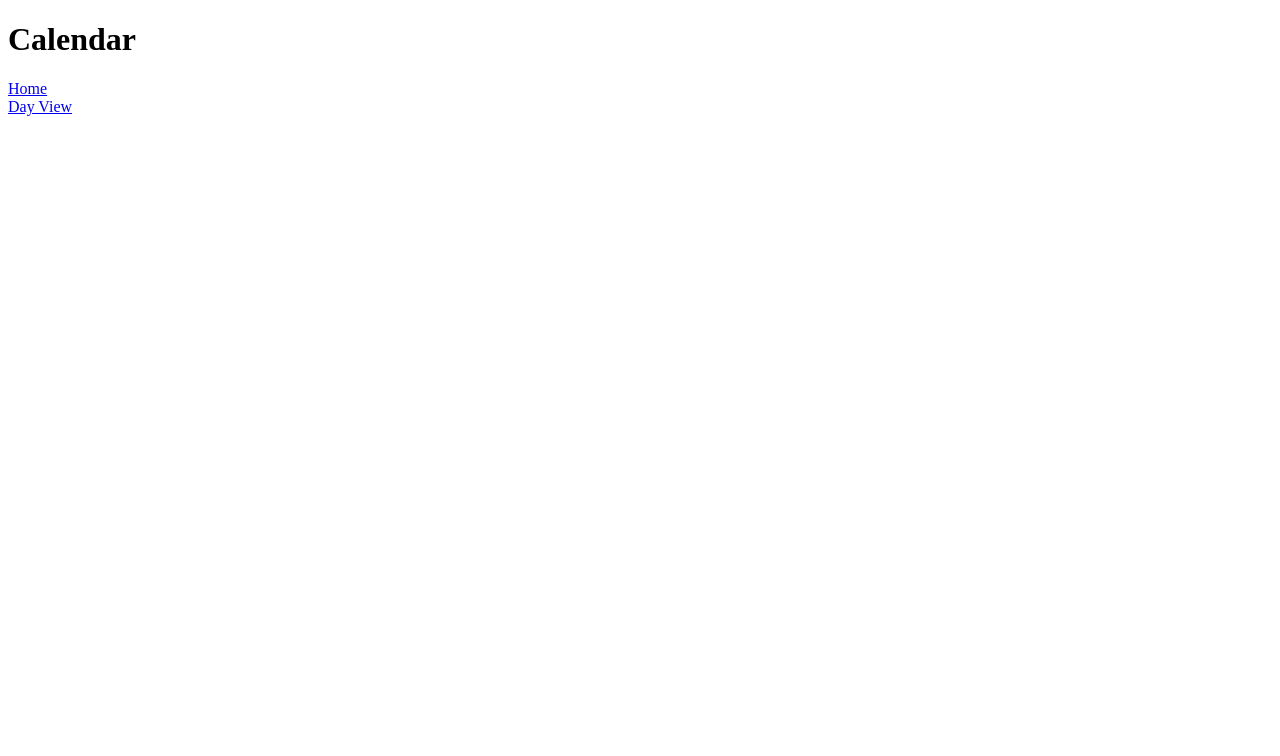
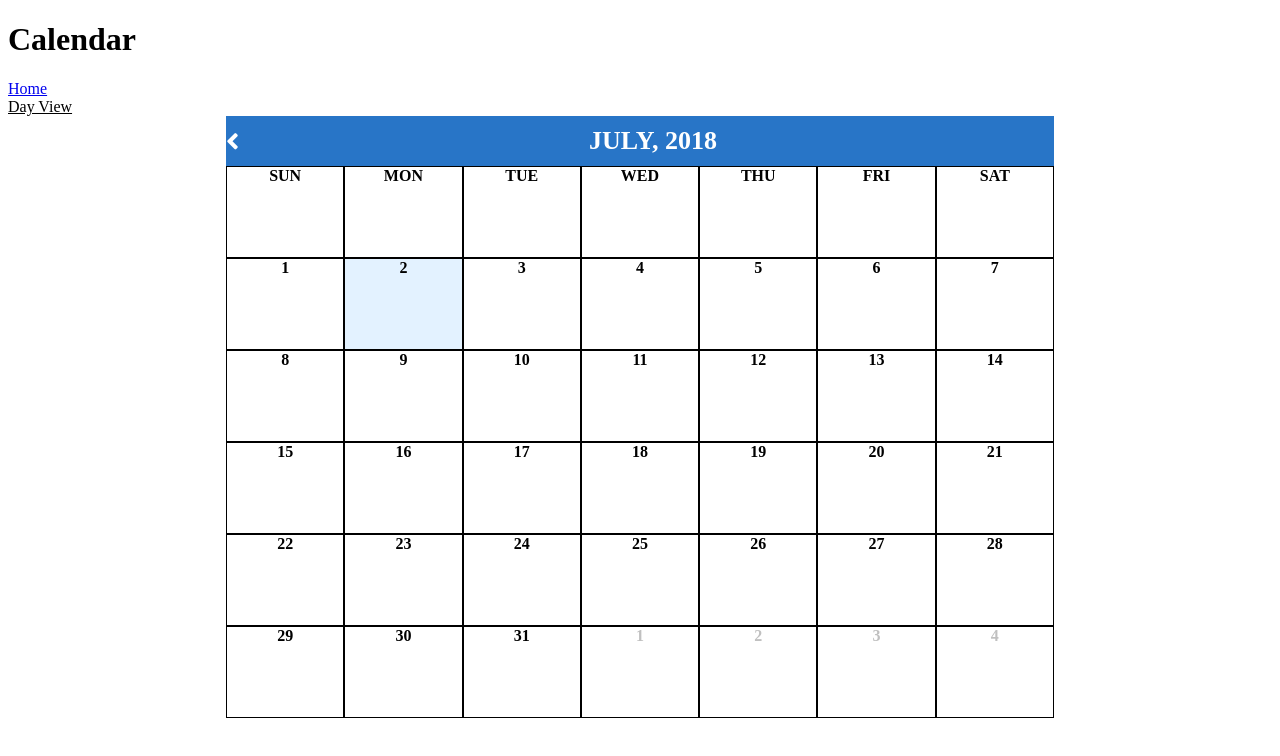
Before and after one commit to erikgolden7/devmtn-preclass, a React app: page /calendar in a window 1280 px wide. Built offline with nearby package versions, Linux system fonts and the light colour scheme.

Commit message:
added scss and calendar

```diff
--- a/public/index.html
+++ b/public/index.html
@@ -1,5 +1,6 @@
 <!DOCTYPE html>
 <html lang="en">
+
 <head>
   <meta charset="utf-8">
   <meta name="viewport" content="width=device-width, initial-scale=1, shrink-to-fit=no">
@@ -10,6 +11,8 @@
     -->
   <link rel="manifest" href="%PUBLIC_URL%/manifest.json">
   <link rel="shortcut icon" href="%PUBLIC_URL%/favicon.ico">
+  <link rel="stylesheet" href="https://use.fontawesome.com/releases/v5.1.0/css/all.css" integrity="sha384-lKuwvrZot6UHsBSfcMvOkWwlCMgc0TaWr+30HWe3a4ltaBwTZhyTEggF5tJv8tbt"
+    crossorigin="anonymous">
   <!--
       Notice the use of %PUBLIC_URL% in the tags above.
       It will be replaced with the URL of the `public` folder during the build.
@@ -21,6 +24,7 @@
     -->
   <title>React App</title>
 </head>
+
 <body>
   <noscript>
     You need to enable JavaScript to run this app.
@@ -37,4 +41,5 @@
       To create a production bundle, use `npm run build` or `yarn build`.
     -->
 </body>
+
 </html>
--- a/src/components/App.js
+++ b/src/components/App.js
@@ -3,6 +3,7 @@ import Home from './Home';
 import Calendar from './Calendar';
 import DayView from './DayView';
 import { BrowserRouter as Router, Route, Switch } from 'react-router-dom';
+import '../main.css';
 
 export default class App extends Component {
   render() {
--- a/src/components/Calendar.js
+++ b/src/components/Calendar.js
@@ -1,18 +1,93 @@
 import React, { Component } from 'react';
+import DayNames from './DayNames';
+import Week from './Week';
 import { Link } from 'react-router-dom';
+import moment from 'moment';
+moment().format();
 
 export default class Calendar extends Component {
+  constructor() {
+    super();
+
+    this.state = {
+      month: moment().startOf('day')
+    };
+  }
+
+  previous() {
+    var month = this.state.month;
+    month.add(-1, 'M');
+    this.setState({ month: month });
+  }
+
+  next() {
+    var month = this.state.month;
+    month.add(1, 'M');
+    this.setState({ month: month });
+  }
+
+  select(day) {
+    this.props.selected = day.date;
+    this.forceUpdate();
+  }
+
   render() {
     return (
       <div>
-        <h1>Calendar</h1>
         <div>
-          <Link to="/">Home</Link>
+          <h1>Calendar</h1>
+          <div>
+            <Link to="/">Home</Link>
+          </div>
+          <div>
+            <Link to="/day" className="link">
+              Day View
+            </Link>
+          </div>
         </div>
-        <div>
-          <Link to="/day">Day View</Link>
+        <div className="header">
+          <i className="fa fa-angle-left" onClick={this.previous} />
+          <div>{this.renderMonthLabel()}</div>
+          <i className="fa fa-angle-right" onClick={this.next} />
         </div>
+        <DayNames />
+        <div className="week">{this.renderWeeks()}</div>
       </div>
     );
   }
+
+  renderWeeks() {
+    var weeks = [],
+      done = false,
+      date = this.state.month
+        .clone()
+        .startOf('month')
+        .add('w' - 1)
+        .day('Sunday'),
+      monthIndex = date.month(),
+      count = 0;
+
+    while (!done) {
+      weeks.push(
+        <Week
+          key={date.toString()}
+          date={date.clone()}
+          month={this.state.month}
+          select={this.select}
+          selected={this.props.selected}
+        />
+      );
+      date.add(1, 'w');
+      done = count++ > 2 && monthIndex !== date.month();
+      monthIndex = date.month();
+    }
+
+    return weeks;
+  }
+
+  renderMonthLabel() {
+    return (
+      <span className="week">{this.state.month.format('MMMM, YYYY')}</span>
+    );
+  }
 }
--- /dev/null
+++ b/src/components/DayNames.js
@@ -0,0 +1,17 @@
+import React, { Component } from 'react';
+
+export default class DayNames extends Component {
+  render() {
+    return (
+      <div className="week">
+        <span className="day">Sun</span>
+        <span className="day">Mon</span>
+        <span className="day">Tue</span>
+        <span className="day">Wed</span>
+        <span className="day">Thu</span>
+        <span className="day">Fri</span>
+        <span className="day">Sat</span>
+      </div>
+    );
+  }
+}
--- /dev/null
+++ b/src/components/Week.js
@@ -0,0 +1,40 @@
+import React, { Component } from 'react';
+
+export default class Week extends Component {
+  render() {
+    var days = [],
+      date = this.props.date,
+      month = this.props.month;
+
+    for (var i = 0; i < 7; i++) {
+      var day = {
+        name: date.format('dd').substring(0, 1),
+        number: date.date(),
+        isCurrentMonth: date.month() === month.month(),
+        isToday: date.isSame(new Date(), 'day'),
+        date: date
+      };
+      days.push(
+        <span
+          key={day.date.toString()}
+          className={
+            'day' +
+            (day.isToday ? ' today' : '') +
+            (day.isCurrentMonth ? '' : ' different-month') +
+            (day.date.isSame(this.props.selected) ? ' selected' : '')
+          }
+          onClick={this.props.select.bind(null, day)}
+        >
+          {day.number}
+        </span>
+      );
+      date = date.clone();
+      date.add(1, 'd');
+    }
+    return (
+      <div className="week1" key={days[0].toString()}>
+        <span className="day1">{days}</span>
+      </div>
+    );
+  }
+}
--- /dev/null
+++ b/src/main.scss
@@ -0,0 +1,65 @@
+.link {
+  color: black;
+  text-decoration: underline;
+}
+
+.border-box {
+  box-sizing: border-box;
+}
+
+div.header {
+  display: flex;
+  justify-content: space-between;
+  align-items: center;
+  font-size: 26px;
+  font-weight: bold;
+  width: 828px;
+  background: #2875c7;
+  height: 50px;
+  color: white;
+  margin: auto;
+}
+
+i {
+  // padding: 20px;
+  cursor: pointer;
+}
+
+span {
+  float: left;
+  font-weight: bold;
+  text-transform: uppercase;
+  text-align: center;
+  color: inherit;
+}
+
+.week {
+  width: 828px;
+  margin: auto;
+}
+
+.day1 {
+  width: 100%;
+}
+
+.day {
+  width: (814px/7);
+  height: 90px;
+  border: solid 1px black;
+  background: white;
+  cursor: pointer;
+  color: black;
+}
+
+.today {
+  background: #e3f2ff;
+}
+
+.different-month {
+  color: #c0c0c0;
+}
+
+.selected {
+  background: rgba(75, 75, 245, 0.692);
+  color: white;
+}
```
Also changed, not shown: package.json (+9 -3 lines), calendar.less/components/calendar.css (added), 3 other files. Lines whose indentation alone changed are shown as unchanged.
